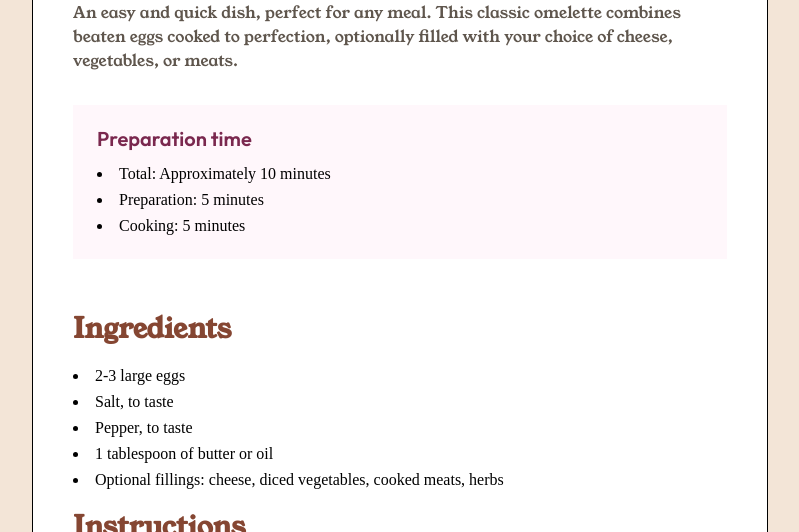
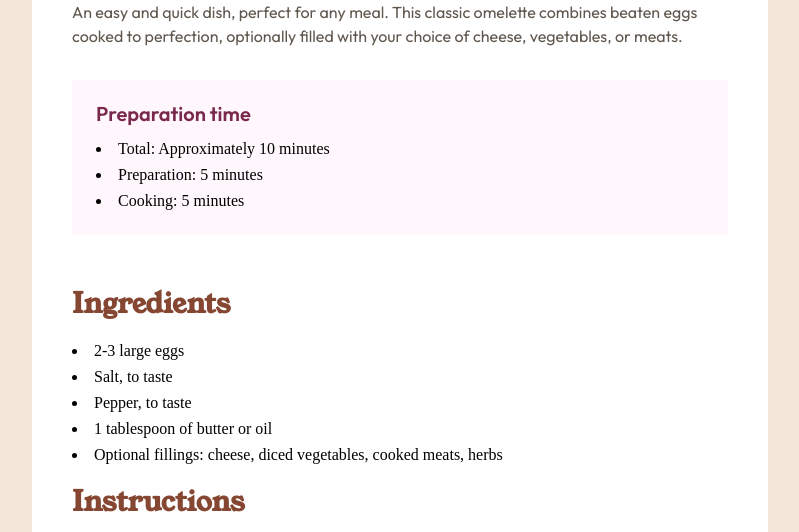
Before and after one commit to leecockcroft/font-end-ingred, a plain HTML site: page index.html in a window 1280 px wide. Shown: the part 568-1100 px from the top of the page, without its empty margins (240-1039 px from the left). Drawn offline with Linux system fonts and the light colour scheme.

Commit message:
Update style.css

```diff
--- a/style.css
+++ b/style.css
@@ -88,7 +88,8 @@ margin-bottom:24px;
 .about p{
     color: var(--color-stone-600, #5F564D);
 /* Desktop/text-preset-4 */
-font-family:  "Young-Serif-Regular";
+font-family:Outfit-Regular;
+
 font-size: var(--font-size-desktop-text-preset-4, 16px);
 font-style: normal;
 
@@ -185,8 +186,9 @@ hr{
 .wrapper{
     width: 736px;
     margin: 128px auto;
-    border:1px solid black;
+
     background:#fff;
+    border-radius: var(--spacing-300, 24px);
 }
 
 .container{
```
